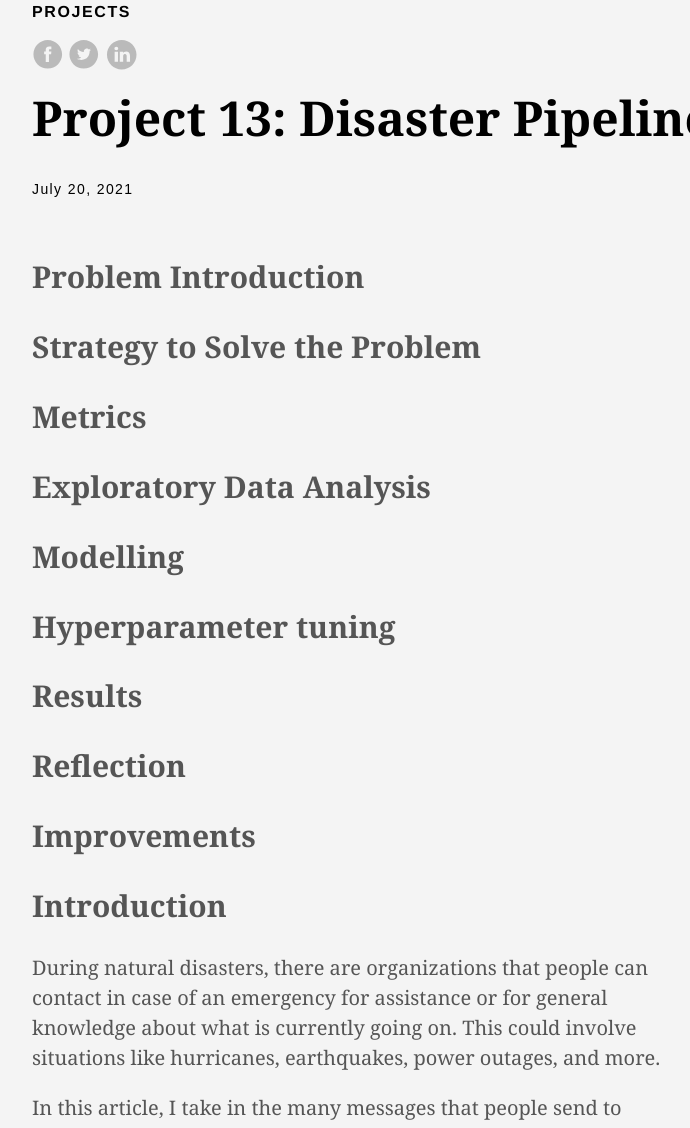
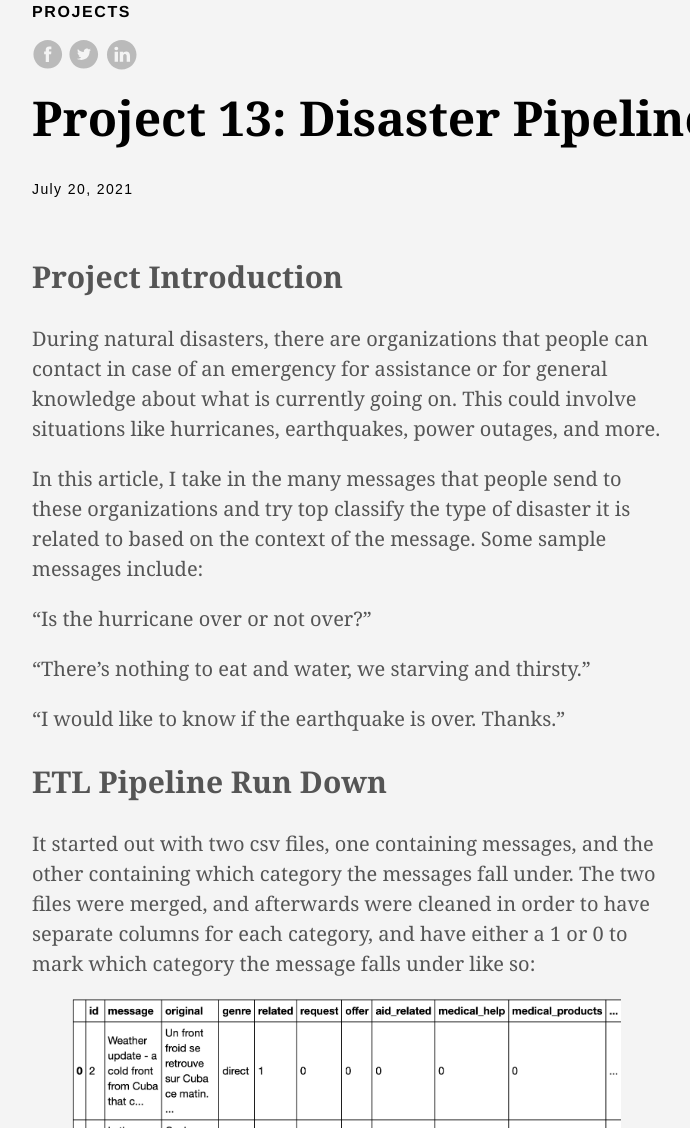
Before and after one commit to andrew-alarcon17/Andrew-Alarcon17.github.io, a plain HTML site: page post/project-13/index.html in a window 1280 px wide. Shown: the part 592-1720 px from the top of the page, without its empty margins (112-802 px from the left). Drawn offline with Linux system fonts and the light colour scheme.

Commit message:
Add files via upload

```diff
--- a/index.xml
+++ b/index.xml
@@ -27,7 +27,7 @@ Data Description: There are three main data sets that we will be working with fo
       <pubDate>Tue, 20 Jul 2021 11:25:05 -0400</pubDate>
 
       <guid>https://andrew-alarcon17.github.io/post/project-13/</guid>
-      <description>Introduction During natural disasters, there are organizations that people can contact in case of an emergency for assistance or for general knowledge about what is currently going on. This could involve situations like hurricanes, earthquakes, power outages, and more.
+      <description>Project Introduction During natural disasters, there are organizations that people can contact in case of an emergency for assistance or for general knowledge about what is currently going on. This could involve situations like hurricanes, earthquakes, power outages, and more.
 In this article, I take in the many messages that people send to these organizations and try top classify the type of disaster it is related to based on the context of the message.</description>
     </item>
 
--- a/post/index.xml
+++ b/post/index.xml
@@ -27,7 +27,7 @@ Data Description: There are three main data sets that we will be working with fo
       <pubDate>Tue, 20 Jul 2021 11:25:05 -0400</pubDate>
 
       <guid>https://andrew-alarcon17.github.io/post/project-13/</guid>
-      <description>Problem Introduction Strategy to Solve the Problem Metrics Exploratory Data Analysis Modelling Hyperparameter tuning Results Reflection Improvements Introduction During natural disasters, there are organizations that people can contact in case of an emergency for assistance or for general knowledge about what is currently going on. This could involve situations like hurricanes, earthquakes, power outages, and more.
+      <description>Project Introduction During natural disasters, there are organizations that people can contact in case of an emergency for assistance or for general knowledge about what is currently going on. This could involve situations like hurricanes, earthquakes, power outages, and more.
 In this article, I take in the many messages that people send to these organizations and try top classify the type of disaster it is related to based on the context of the message.</description>
     </item>
 
--- a/post/project-13/index.html
+++ b/post/project-13/index.html
@@ -27,24 +27,24 @@
 
 
     <meta property="og:title" content="Project 13: Disaster Pipelines" />
-<meta property="og:description" content="Problem Introduction Strategy to Solve the Problem Metrics Exploratory Data Analysis Modelling Hyperparameter tuning Results Reflection Improvements Introduction During natural disasters, there are organizations that people can contact in case of an emergency for assistance or for general knowledge about what is currently going on. This could involve situations like hurricanes, earthquakes, power outages, and more.
+<meta property="og:description" content="Project Introduction During natural disasters, there are organizations that people can contact in case of an emergency for assistance or for general knowledge about what is currently going on. This could involve situations like hurricanes, earthquakes, power outages, and more.
 In this article, I take in the many messages that people send to these organizations and try top classify the type of disaster it is related to based on the context of the message." />
 <meta property="og:type" content="article" />
 <meta property="og:url" content="https://andrew-alarcon17.github.io/post/project-13/" />
 <meta property="article:published_time" content="2021-07-20T11:25:05-04:00" />
 <meta property="article:modified_time" content="2021-07-20T11:25:05-04:00" />
 <meta itemprop="name" content="Project 13: Disaster Pipelines">
-<meta itemprop="description" content="Problem Introduction Strategy to Solve the Problem Metrics Exploratory Data Analysis Modelling Hyperparameter tuning Results Reflection Improvements Introduction During natural disasters, there are organizations that people can contact in case of an emergency for assistance or for general knowledge about what is currently going on. This could involve situations like hurricanes, earthquakes, power outages, and more.
+<meta itemprop="description" content="Project Introduction During natural disasters, there are organizations that people can contact in case of an emergency for assistance or for general knowledge about what is currently going on. This could involve situations like hurricanes, earthquakes, power outages, and more.
 In this article, I take in the many messages that people send to these organizations and try top classify the type of disaster it is related to based on the context of the message.">
 <meta itemprop="datePublished" content="2021-07-20T11:25:05-04:00" />
 <meta itemprop="dateModified" content="2021-07-20T11:25:05-04:00" />
-<meta itemprop="wordCount" content="389">
+<meta itemprop="wordCount" content="373">
 
 
 
 <meta itemprop="keywords" content="" /><meta name="twitter:card" content="summary"/>
 <meta name="twitter:title" content="Project 13: Disaster Pipelines"/>
-<meta name="twitter:description" content="Problem Introduction Strategy to Solve the Problem Metrics Exploratory Data Analysis Modelling Hyperparameter tuning Results Reflection Improvements Introduction During natural disasters, there are organizations that people can contact in case of an emergency for assistance or for general knowledge about what is currently going on. This could involve situations like hurricanes, earthquakes, power outages, and more.
+<meta name="twitter:description" content="Project Introduction During natural disasters, there are organizations that people can contact in case of an emergency for assistance or for general knowledge about what is currently going on. This could involve situations like hurricanes, earthquakes, power outages, and more.
 In this article, I take in the many messages that people send to these organizations and try top classify the type of disaster it is related to based on the context of the message."/>
 
 
@@ -191,16 +191,7 @@ In this article, I take in the many messages that people send to these organizat
 
 
     </header>
-    <div class="nested-copy-line-height lh-copy serif f4 nested-links nested-img mid-gray pr4-l w-two-thirds-l"><h2 id="problem-introduction">Problem Introduction</h2>
-<h2 id="strategy-to-solve-the-problem">Strategy to Solve the Problem</h2>
-<h2 id="metrics">Metrics</h2>
-<h2 id="exploratory-data-analysis">Exploratory Data Analysis</h2>
-<h2 id="modelling">Modelling</h2>
-<h2 id="hyperparameter-tuning">Hyperparameter tuning</h2>
-<h2 id="results">Results</h2>
-<h2 id="reflection">Reflection</h2>
-<h2 id="improvements">Improvements</h2>
-<h2 id="introduction">Introduction</h2>
+    <div class="nested-copy-line-height lh-copy serif f4 nested-links nested-img mid-gray pr4-l w-two-thirds-l"><h2 id="project-introduction">Project Introduction</h2>
 <p>During natural disasters, there are organizations that people can contact in case of an emergency for assistance or for general knowledge about what is currently going on. This could involve situations like hurricanes, earthquakes, power outages, and more.</p>
 <p>In this article, I take in the many messages that people send to these organizations and try top classify the type of disaster it is related to based on the context of the message. Some sample messages include:</p>
 <p>&ldquo;Is the hurricane over or not over?&rdquo;</p>
@@ -233,7 +224,7 @@ In this article, I take in the many messages that people send to these organizat
     <img src="https://andrew-alarcon17.github.io/Disaster_Pipe_Vis/Grid_Search.png"/>
 </figure>
 
-<h2 id="results-1">Results</h2>
+<h2 id="results">Results</h2>
 <p>After running the code, these are the results we get for our model&rsquo;s performance!</p>
 <figure>
     <img src="https://andrew-alarcon17.github.io/Disaster_Pipe_Vis/Model_Results.png"/>
```
Also changed, not shown: index.html (+1 -1 lines), post/index.html (+1 -1 lines).
